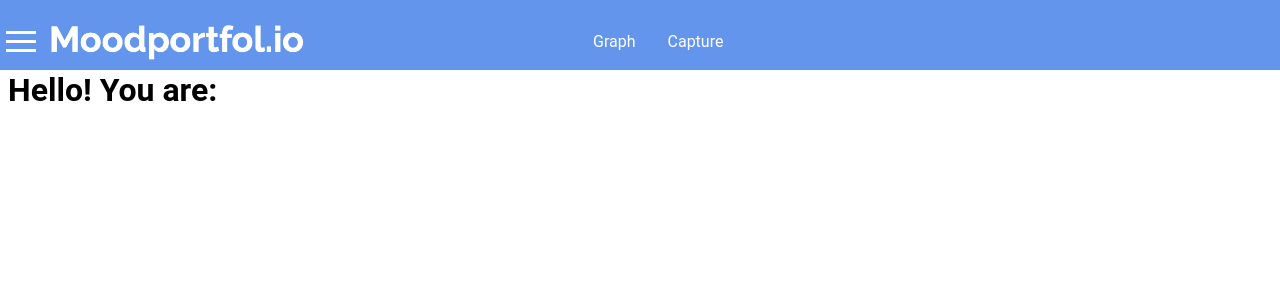
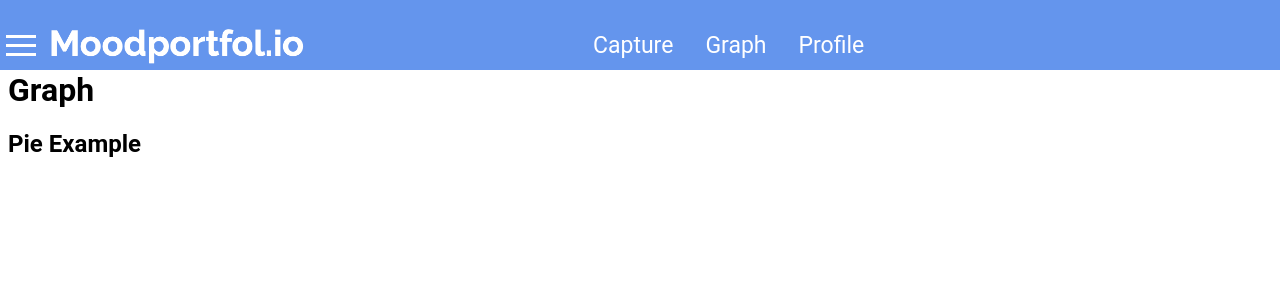
Before and after one commit to robertszafa/moodportfolio, a React (Create React App) app: page /graph in a window 1280 px wide. Shown: the top 300 px of the page. Built offline with nearby package versions, Linux system fonts and the light colour scheme; no server answers.

Commit message:
Add working links

```diff
--- a/src/App.js
+++ b/src/App.js
@@ -4,6 +4,8 @@ import Header from './components/Header'
 import SideMenu from './components/menu/SideMenu'
 import BackDrop from './components/menu/BackDrop'
 import Home from './components/Home'
+import Capture from './components/Capture'
+import Graph from './components/Graph'
 import Login from './components/Login'
 import Register from './components/Register'
 import './stylesheet/app.css'
@@ -35,18 +37,16 @@ export default class App extends Component {
     return(
       <div>
         {/* All of this has to be activated once user logs in */}
+        <Router>
         <Header sideMenuClickHandler={this.sideMenuClickHandler}/>
         {sideMenu}
         {backDrop}
         <main style={{marginTop: '71px'}}>
-          <Home />
+            <Route exact path={"/"} component={Home} />
+            <Route path={"/capture"} component={Capture} />
+            <Route path={"/graph"} component={Graph} />
+            <Route path={"/register"} component={Register} />
         </main>
-
-        <Router>
-          <Route path={"/"} component={Header}>
-            <Route path={"/home"} component={Home} />
-            <Route path={"/register"} component={Register} />
-          </Route>
         </Router>
       </div>
     )
--- /dev/null
+++ b/src/components/Capture.js
@@ -0,0 +1,11 @@
+import React, {Component} from 'react'
+
+export default class Capture extends Component {
+    render() {
+        return (
+            <div>
+                <h1>Capture</h1>
+            </div>
+        )
+    }
+}
--- a/src/components/Graph.js
+++ b/src/components/Graph.js
@@ -57,6 +57,7 @@ export default class Graph extends React.Component {
 	render() {
 		return (
 			<div>
+				<h1>Graph</h1>
 				{this.renderPie()}
 			</div>
 		);
--- a/src/components/Header.js
+++ b/src/components/Header.js
@@ -1,4 +1,5 @@
 import React from 'react'
+import {Link} from 'react-router-dom'
 import ToggleMenu from './menu/ToggleMenu'
 import '../stylesheet/header.css'
 import Logo from '../images/logo-2.png'
@@ -9,12 +10,15 @@ const Header = props => (
             <div>
                 <ToggleMenu click={props.sideMenuClickHandler} />
             </div>
-            <div><img className="menuLogo" src={Logo} alt="Moodportfol.io Logo"/></div>
-            <div className="space"></div>
+
+            <div>
+                <a componentClass={Link} href="/" to="/"><img className="menuLogo" src={Logo} alt="Moodportfol.io Logo"/></a>
+            </div>
             <div className="menuList">
                 <ul>
-                    <li><a href="/">Graph</a></li>
-                    <li><a href="/">Capture</a></li>
+                    <li><a componentClass={Link} href="/capture" to="/capture">Capture</a></li>
+                    <li><a componentClass={Link} href="/graph" to="/graph">Graph</a></li>
+                    <li><a href="/">Profile</a></li>
                 </ul>
             </div>
         </nav>
--- a/src/stylesheet/header.css
+++ b/src/stylesheet/header.css
@@ -31,10 +31,11 @@ img {
 }
 
 .menuList {
-    float: right;
+
 }
 
 .menuList a {
+    font-size: 23px;
     text-decoration: none;
     color: white;
 }
```
